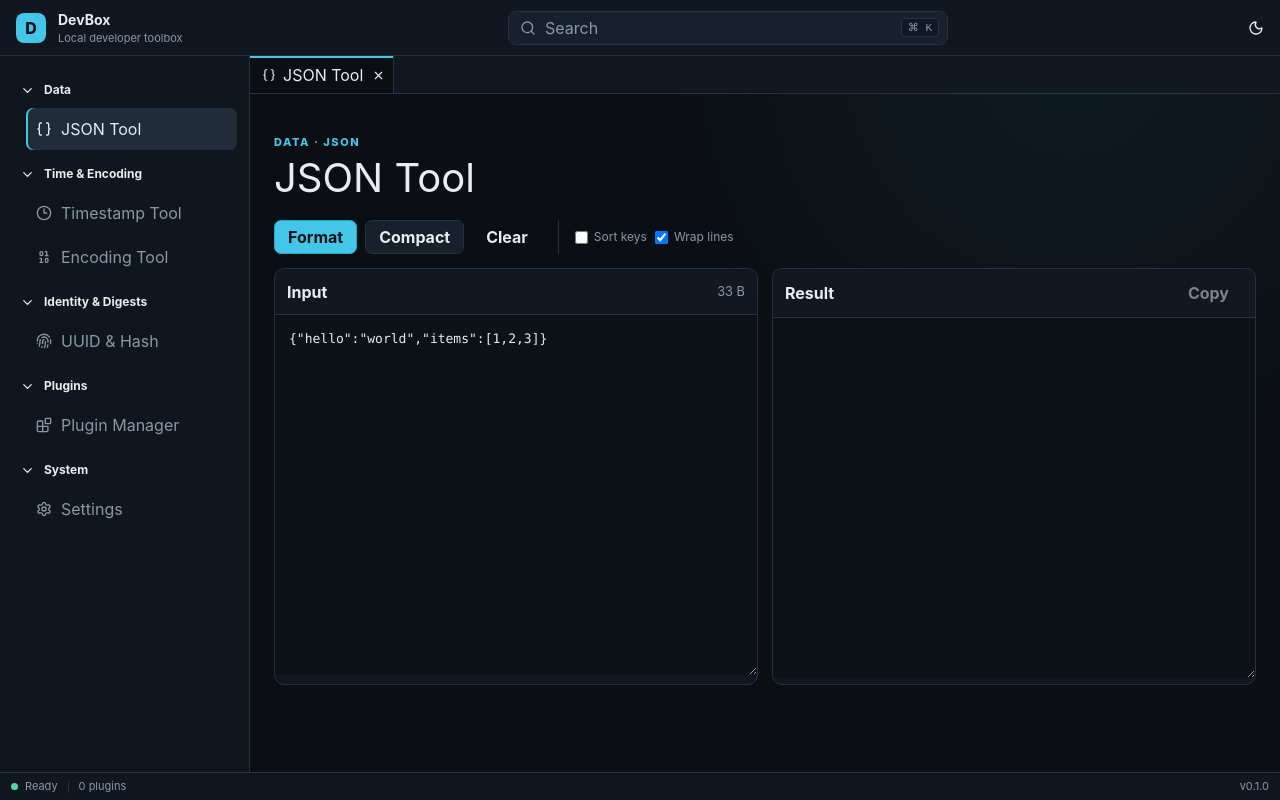
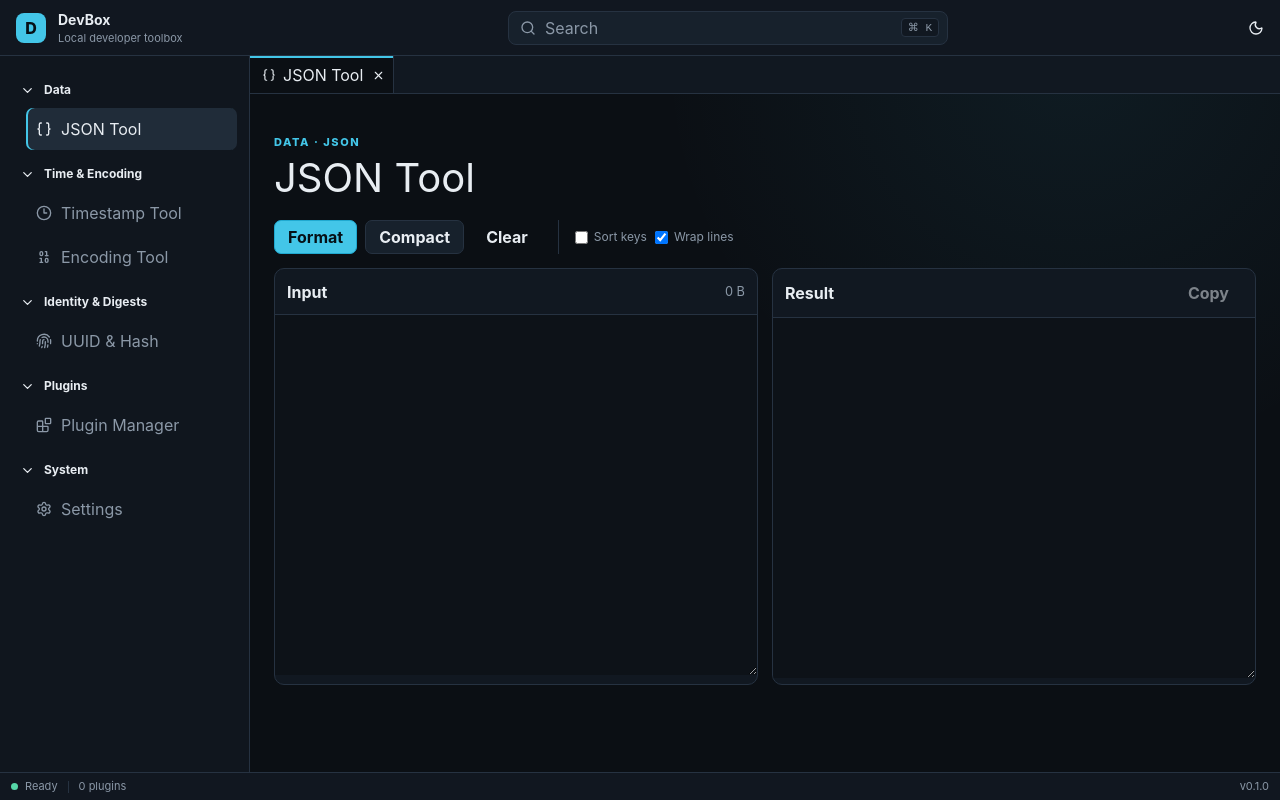
Before and after one commit to GuDaoCoder/dev-box, a React (Vite) app in the folder apps/desktop/: page / in a window 1280 px wide. Built offline with nearby package versions, Linux system fonts and the light colour scheme.

Commit message:
refactor: 移除内置工具默认示例数据

```diff
--- a/apps/desktop/src/features/tools/BuiltinTools.tsx
+++ b/apps/desktop/src/features/tools/BuiltinTools.tsx
@@ -44,7 +44,7 @@ async function copyText(value: string) {
 
 export function JsonToolView() {
   const { t } = useTranslation();
-  const [input, setInput] = useState('{"hello":"world","items":[1,2,3]}');
+  const [input, setInput] = useState("");
   const [output, setOutput] = useState("");
   const [sortKeys, setSortKeys] = useState(false);
   const [wrap, setWrap] = useState(true);
@@ -153,7 +153,7 @@ export function JsonToolView() {
 
 export function TimestampToolView() {
   const { t, i18n } = useTranslation();
-  const [input, setInput] = useState(() => String(Math.trunc(Date.now() / 1000)));
+  const [input, setInput] = useState("");
   const [zone, setZone] = useState("UTC");
   const [result, setResult] = useState<TimestampResult>();
   const [error, setError] = useState("");
@@ -250,7 +250,7 @@ export function EncodingToolView() {
   const { t } = useTranslation();
   const [mode, setMode] = useState<EncodingMode>("base64");
   const [direction, setDirection] = useState<EncodingDirection>("encode");
-  const [input, setInput] = useState("DevBox 开发工具");
+  const [input, setInput] = useState("");
   const [output, setOutput] = useState("");
   const [error, setError] = useState("");
   function run() {
@@ -362,7 +362,7 @@ export function UuidHashToolView() {
   const [mode, setMode] = useState<"uuid" | "hash">("uuid");
   const [count, setCount] = useState("5");
   const [uuidOutput, setUuidOutput] = useState("");
-  const [input, setInput] = useState("DevBox");
+  const [input, setInput] = useState("");
   const [algorithm, setAlgorithm] = useState<HashAlgorithm>("SHA-256");
   const [encoding, setEncoding] = useState<HashEncoding>("hex");
   const [hashOutput, setHashOutput] = useState("");
```
Also changed, not shown: 1 other file (tests, documents, lock files or other folders).
